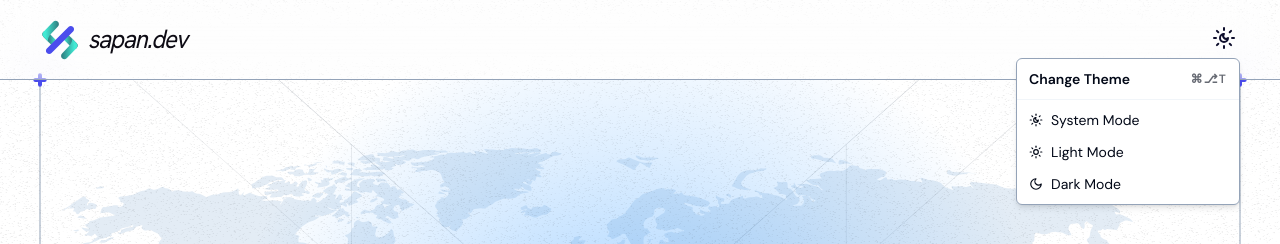
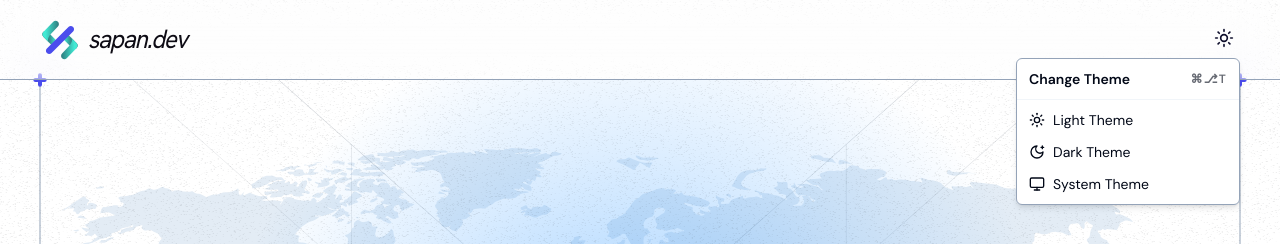
Before and after one commit to SapanMozammel/Wieder-Aufnehmen, a Next.js app: page / in a window 1280 px wide. Both pictures are taken after a click on the button 1224 px from the left and 39 px from the top of the page. Shown: the top 244 px of the page. Built offline with nearby package versions, Linux system fonts and the light colour scheme.

Commit message:
Update ThemeSwitcher.tsx

```diff
--- a/src/components/landing/Header/ThemeSwitcher.tsx
+++ b/src/components/landing/Header/ThemeSwitcher.tsx
@@ -17,12 +17,12 @@ import {
 	TooltipTrigger,
 } from '@/components/ui/tooltip';
 import { isMacOS } from '@/lib/utils';
-import { MoonIcon, SunIcon, SunMoonIcon } from 'lucide-react';
+import { MonitorIcon, MoonStarIcon, SunIcon } from 'lucide-react';
 import { useTheme } from 'next-themes';
 import { useCallback, useEffect } from 'react';
 
 const ThemeSwitcher = () => {
-	const { theme, setTheme } = useTheme();
+	const { theme, setTheme, systemTheme } = useTheme();
 
 	const changeTheme = useCallback(
 		(value?: string) => {
@@ -38,6 +38,8 @@ const ThemeSwitcher = () => {
 		},
 		[theme, setTheme]
 	);
+
+	console.log(systemTheme);
 
 	const handleKeyDown = useCallback(
 		(event: KeyboardEvent) => {
@@ -65,15 +67,13 @@ const ThemeSwitcher = () => {
 	}, [theme, handleKeyDown]);
 
 	const themeIcon = (value: string | undefined) => {
-		switch (value) {
-			case 'light':
-				return <SunIcon />;
-			case 'dark':
-				return <MoonIcon />;
-			case 'system':
-			default:
-				return <SunMoonIcon />;
-		}
+		if (theme === 'light') return <SunIcon className="w-5" />;
+		if (theme === 'dark') return <MoonStarIcon className="w-4" />;
+		return systemTheme === 'light' ? (
+			<SunIcon className="w-5" />
+		) : (
+			<MoonStarIcon className="w-4" />
+		);
 	};
 
 	return (
@@ -87,8 +87,10 @@ const ThemeSwitcher = () => {
 							<button>{themeIcon(theme)}</button>
 						</DropdownMenuTrigger>
 					</TooltipTrigger>
-					<TooltipContent align='end' className="border-secondary-400 dark:border-secondary-600">
-						<p className="capitalize">{theme} Mode</p>
+					<TooltipContent
+						align="end"
+						className="border-secondary-400 dark:border-secondary-600">
+						<p className="capitalize">{theme} Theme</p>
 					</TooltipContent>
 				</Tooltip>
 			</TooltipProvider>
@@ -104,26 +106,26 @@ const ThemeSwitcher = () => {
 					<DropdownMenuItem
 						className="cursor-pointer"
 						onClick={() => {
-							changeTheme('system');
-						}}>
-						<SunMoonIcon className="!w-3.5" />
-						<span>System Mode</span>
-					</DropdownMenuItem>
-					<DropdownMenuItem
-						className="cursor-pointer"
-						onClick={() => {
 							changeTheme('light');
 						}}>
-						<SunIcon className="!w-3.5" />
-						<span>Light Mode</span>
+						<SunIcon />
+						<span>Light Theme</span>
 					</DropdownMenuItem>
 					<DropdownMenuItem
 						className="cursor-pointer"
 						onClick={() => {
 							changeTheme('dark');
 						}}>
-						<MoonIcon className="!w-3.5" />
-						<span>Dark Mode</span>
+						<MoonStarIcon />
+						<span>Dark Theme</span>
+					</DropdownMenuItem>
+					<DropdownMenuItem
+						className="cursor-pointer"
+						onClick={() => {
+							changeTheme('system');
+						}}>
+						<MonitorIcon />
+						<span>System Theme</span>
 					</DropdownMenuItem>
 				</DropdownMenuGroup>
 			</DropdownMenuContent>
```
